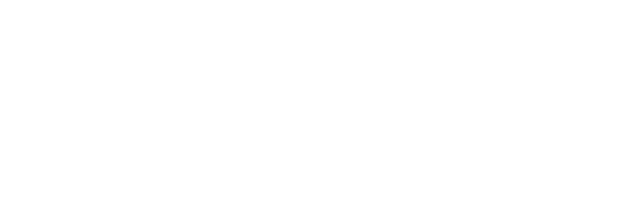
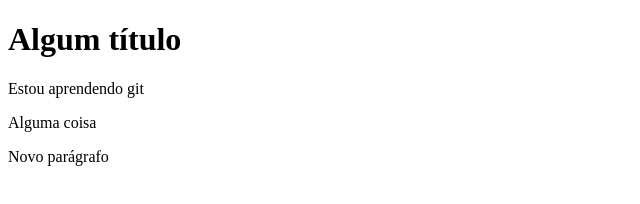
Before and after one commit to fonsecafael/tutorial_git, a plain HTML site: page index.html in a window 1280 px wide. Shown: the whole page, without its empty margins (0-640 px from the left). Drawn offline with Linux system fonts and the light colour scheme.

Commit message:
nova demanda

```diff
--- a/index.html
+++ b/index.html
@@ -7,6 +7,9 @@
     <title>Aula git em 30 min</title>
 </head>
 <body>
-
+    <h1>Algum título</h1>
+    <p>Estou aprendendo git</p>
+    <p>Alguma coisa</p>
+    <p>Novo parágrafo</p>
 </body>
 </html>
```
